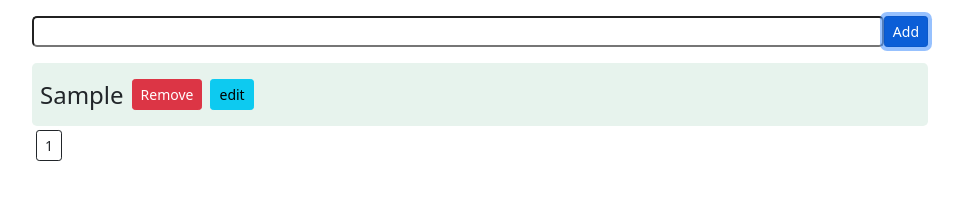
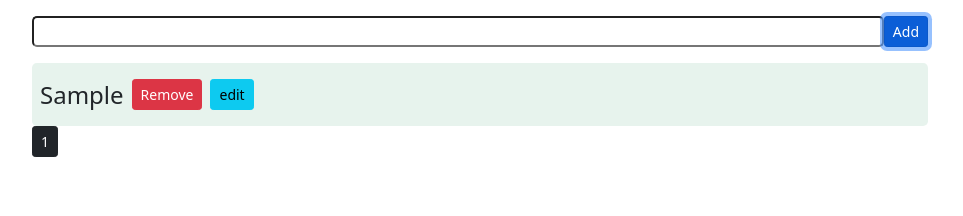
Before and after one commit to gujejianig/ReactTodo, a React (Create React App) app: page / in a window 1280 px wide. Both pictures are taken after typing "Sample" into the empty fields and a click on the button "Add". Shown: the top 216 px of the page, without its empty margins (160-1123 px from the left). Built offline with nearby package versions, Linux system fonts and the light colour scheme.

Commit message:
activeButton styled

```diff
--- a/src/App.js
+++ b/src/App.js
@@ -10,7 +10,6 @@ const App = () => {
 	const [inputValue, setInputValue] = useState('');
 	const [todosPerPage, setTodosPerPage] = useState(5);
 	const [activePage, setActivePage] = useState(1);
-	const [paginationButtons, setPaginationButtons] = useState([]);
 	const submitHandler = (e) => {
 		e.preventDefault();
 		if (!inputValue) {
@@ -20,6 +19,9 @@ const App = () => {
 			console.log(newItem);
 			// adding to Todos - main data
 			setTodos([...todos, newItem]);
+			for (let i = 1; i <= Math.ceil(todos.length / todosPerPage); i++) {
+				setActivePage(i);
+			}
 		}
 		setInputValue('');
 	};
@@ -38,6 +40,7 @@ const App = () => {
 		setActivePage(activeNumber);
 	};
 
+	console.log(start, end);
 
 
 	return (
@@ -55,7 +58,7 @@ const App = () => {
 						<Button className="" size="sm" variant="info">edit</Button>
 					</div>);
 				})}
-				<Pagination onPaginatedList={paginatedList} todos={todos} todosPerPage={todosPerPage}/>
+				<Pagination activePage={activePage} onPaginatedList={paginatedList} todos={todos} todosPerPage={todosPerPage}/>
 
 			</div>
 
--- a/src/components/Pagination.js
+++ b/src/components/Pagination.js
@@ -1,7 +1,7 @@
 import React from "react";
 import {Button} from 'react-bootstrap';
 
-const Pagination = ({todos, todosPerPage, onPaginatedList, paginationButtons}) => {
+const Pagination = ({todos, todosPerPage, onPaginatedList, paginationButtons, activePage}) => {
 
 	paginationButtons = [];
 	for (let i = 1; i <= Math.ceil(todos.length / todosPerPage); i++) {
@@ -14,7 +14,7 @@ const Pagination = ({todos, todosPerPage, onPaginatedList, paginationButtons}) =
 		<div className="d-flex">
 			{paginationButtons?.map((btn, index) => {
 				return <div key={index}>
-					<Button onClick={() => onPaginatedList(index + 1)} size="sm" className="m-1"
+					<Button onClick={() => onPaginatedList(index + 1)} size="sm" className={activePage === btn ? 'active' : ''}
 					        variant="outline-dark">{btn}</Button>
 				</div>;
 			})}
```
Also changed, not shown: src/components/pagination.css (added).
